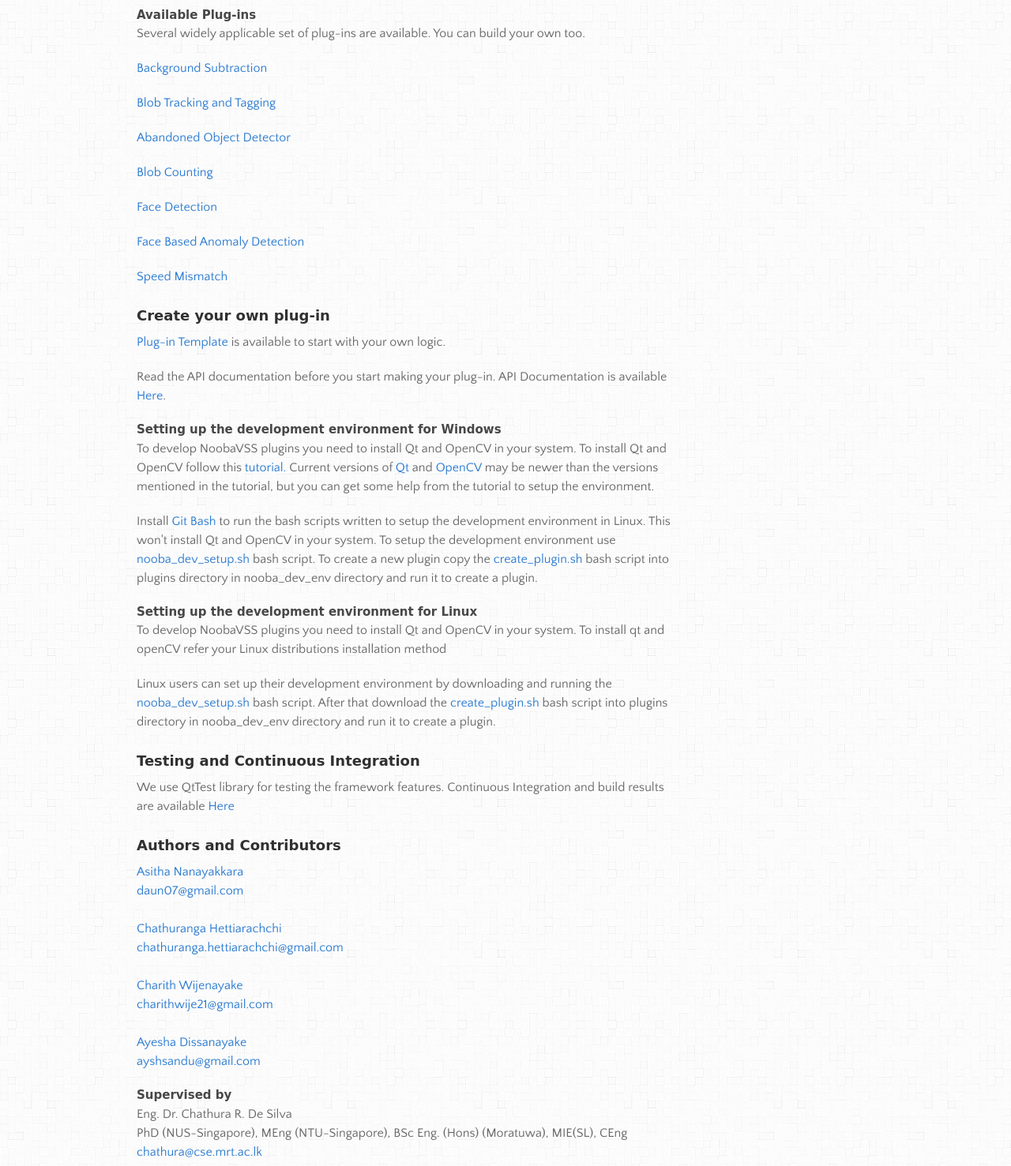
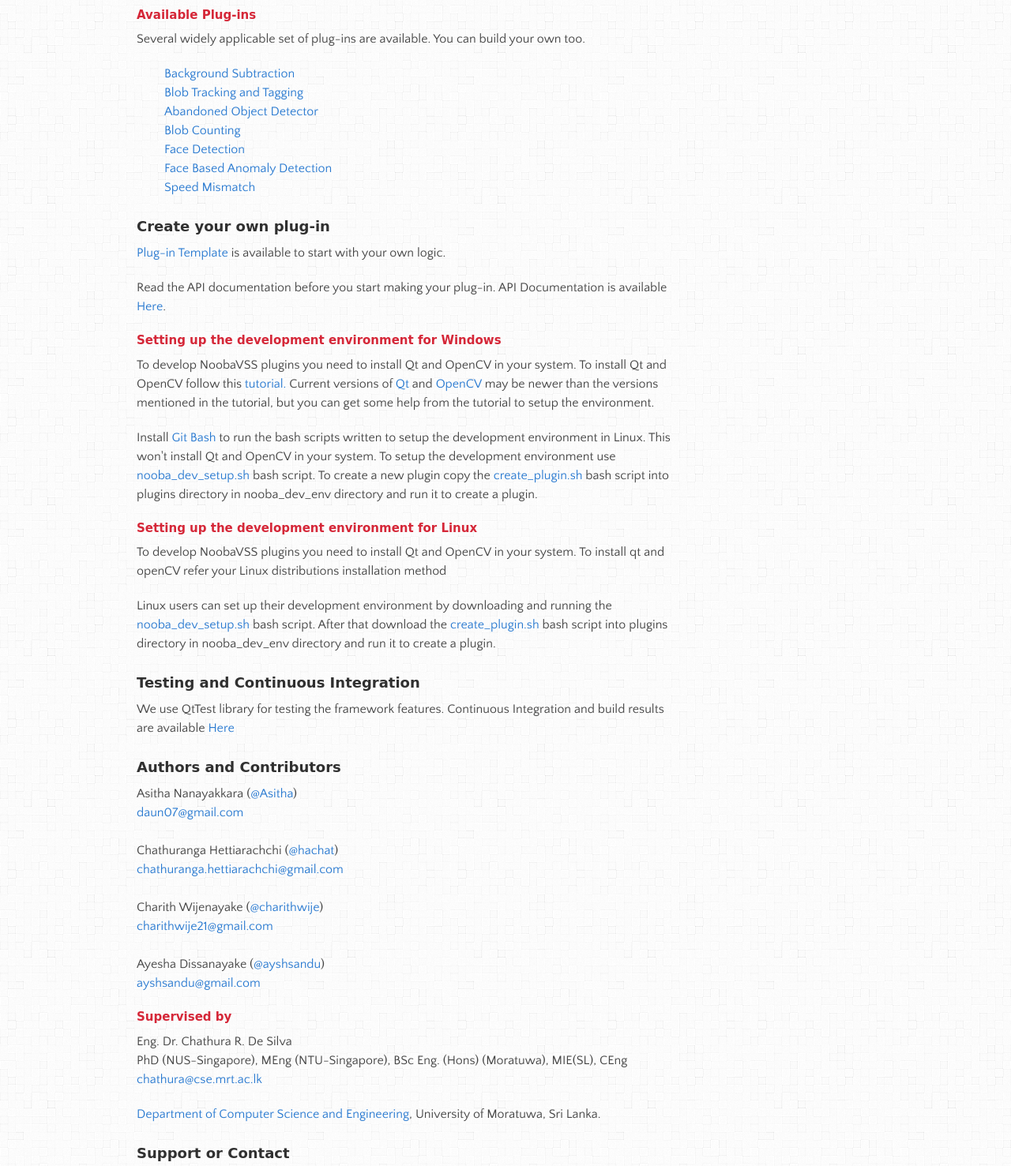
Before and after one commit to hachat/NoobaVSS-Meta, a plain HTML site: page index.html in a window 1280 px wide. Shown: the part 587-2064 px from the top of the page at 79% size. Drawn offline with Linux system fonts and the light colour scheme; a web font is replaced by a local one.

Commit message:
stylesheet update 	modified:   index.html 	modified:   stylesheets/stylesheet.css

```diff
--- a/index.html
+++ b/index.html
@@ -7,8 +7,8 @@
     <meta name="viewport" content="width=device-width, initial-scale=1, maximum-scale=1">
     <link href='https://fonts.googleapis.com/css?family=Architects+Daughter' rel='stylesheet' type='text/css'>
     <link rel="stylesheet" type="text/css" href="stylesheets/stylesheet.css" media="screen" />
-    <link rel="stylesheet" type="text/css" href="stylesheets/pygment_trac.css" media="screen" />
-    <link rel="stylesheet" type="text/css" href="stylesheets/print.css" media="print" />
+    <!--<link rel="stylesheet" type="text/css" href="stylesheets/pygment_trac.css" media="screen" />
+    <link rel="stylesheet" type="text/css" href="stylesheets/print.css" media="print" /> -->
     <link rel="icon" href="images/favicon.ico" type="image/x-icon">
    <!-- <link href='http://fonts.googleapis.com/css?family=Electrolize' rel='stylesheet' type='text/css'> -->
     <link href='http://fonts.googleapis.com/css?family=Nixie+One' rel='stylesheet' type='text/css'>
@@ -67,21 +67,15 @@ is designed to be a video surveillance system this can be used as a plug-in base
 <a name="available-plug-ins" class="anchor" href="#available-plug-ins"><span class="octicon octicon-link"></span></a>Available Plug-ins</h4>
 
 <p>Several widely applicable set of plug-ins are available. You can build your own too.</p>
-
-<p><a href="https://github.com/Asitha/nooba-plugin-bgsubstractor" target="_blank">Background Subtraction</a></p>
-
-<p><a href="https://github.com/hachat/nooba-plugin-tracking" target="_blank">Blob Tracking and Tagging</a></p>
-
-<p><a href="https://github.com/hachat/nooba-plugin-left-bag-detector" target="_blank">Abandoned Object Detector</a></p>
-
-<p><a href="https://github.com/hachat/nooba-plugin-blob-counter" target="_blank">Blob Counting</a></p>
-
-<p><a href="https://github.com/charithwije/nooba-plugin-face_detection" target="_blank">Face Detection</a></p>
-
-<p><a href="https://github.com/charithwije/nooba-plugin-faceanomaly1" target="_blank">Face Based Anomaly Detection</a></p>
-
-<p><a href="https://github.com/ayshsandu/nooba-plugin-speed-mismatch" target="_blank" >Speed Mismatch</a></p>
-
+<div class="pluginList">
+<p><a href="https://github.com/Asitha/nooba-plugin-bgsubstractor" target="_blank">Background Subtraction</a><br>
+<a href="https://github.com/hachat/nooba-plugin-tracking" target="_blank">Blob Tracking and Tagging</a><br>
+<a href="https://github.com/hachat/nooba-plugin-left-bag-detector" target="_blank">Abandoned Object Detector</a><br>
+<a href="https://github.com/hachat/nooba-plugin-blob-counter" target="_blank">Blob Counting</a><br>
+<a href="https://github.com/charithwije/nooba-plugin-face_detection" target="_blank">Face Detection</a><br>
+<a href="https://github.com/charithwije/nooba-plugin-faceanomaly1" target="_blank">Face Based Anomaly Detection</a><br>
+<a href="https://github.com/ayshsandu/nooba-plugin-speed-mismatch" target="_blank" >Speed Mismatch</a></p>
+</div>
 <h3>
 <a name="create-your-own-plug-in" class="anchor" href="#create-your-own-plug-in"><span class="octicon octicon-link"></span></a>Create your own plug-in</h3>
 
@@ -109,10 +103,10 @@ is designed to be a video surveillance system this can be used as a plug-in base
 <h3>
 <a name="authors-and-contributors" class="anchor" href="#authors-and-contributors"><span class="octicon octicon-link"></span></a>Authors and Contributors</h3>
 
-<p><a href="https://github.com/Asitha" target="_blank" class="user-mention">Asitha Nanayakkara</a><br><a href="mailto:daun07@gmail.com">daun07@gmail.com</a><br><br>
-<a href="https://github.com/hachat" target="_blank" class="user-mention">Chathuranga Hettiarachchi</a><br><a href="mailto:chathuranga.hettiarachchi@gmail.com">chathuranga.hettiarachchi@gmail.com</a><br><br>
-<a href="https://github.com/charithwije" target="_blank"  class="user-mention">Charith Wijenayake</a><br><a href="mailto:charithwije21@gmail.com">charithwije21@gmail.com</a><br><br>
-<a href="https://github.com/ayshsandu" target="_blank" class="user-mention">Ayesha Dissanayake</a><br><a href="mailto:ayshsandu@gmail.com">ayshsandu@gmail.com</a></p>
+<p>Asitha Nanayakkara (<a href="https://github.com/Asitha" target="_blank" class="user-mention">@Asitha</a>)<br><a href="mailto:daun07@gmail.com">daun07@gmail.com</a><br><br>
+Chathuranga Hettiarachchi (<a href="https://github.com/hachat" target="_blank" class="user-mention">@hachat</a>)<br><a href="mailto:chathuranga.hettiarachchi@gmail.com">chathuranga.hettiarachchi@gmail.com</a><br><br>
+Charith Wijenayake (<a href="https://github.com/charithwije" target="_blank"  class="user-mention">@charithwije</a>)<br><a href="mailto:charithwije21@gmail.com">charithwije21@gmail.com</a><br><br>
+Ayesha Dissanayake (<a href="https://github.com/ayshsandu" target="_blank" class="user-mention">@ayshsandu</a>)<br><a href="mailto:ayshsandu@gmail.com">ayshsandu@gmail.com</a></p>
 
 <h4>Supervised by</h4>
 <p> Eng. Dr. Chathura R. De Silva<br>PhD (NUS-Singapore), MEng (NTU-Singapore), BSc Eng. (Hons) (Moratuwa), MIE(SL), CEng<br>
--- a/stylesheets/stylesheet.css
+++ b/stylesheets/stylesheet.css
@@ -54,7 +54,7 @@ body {
   /*background: #fafafa;*/
   font-family: 'Quattrocento Sans', 'Roboto', sans-serif, Helvetica, Arial, serif;
   font-weight: 400;
-  color: #666;
+  color: #444;
 }
 
 a {
@@ -103,6 +103,9 @@ header h2 {
   margin: 0 auto;
 }
 
+.pluginList {
+    padding-left: 35px;
+}
 #content-wrapper {
   border-top: solid 1px #fff;
   padding-top: 30px;
@@ -281,7 +284,8 @@ form {
   font-family: 'Nixie One', cursive, Helvetica, Arial, serif;
   font-size: 15px;
   font-weight: bold;
-  color: #474747;
+  padding-bottom: 7px;
+  color: #d52738;
 }
 /*
 h4:before {
```
